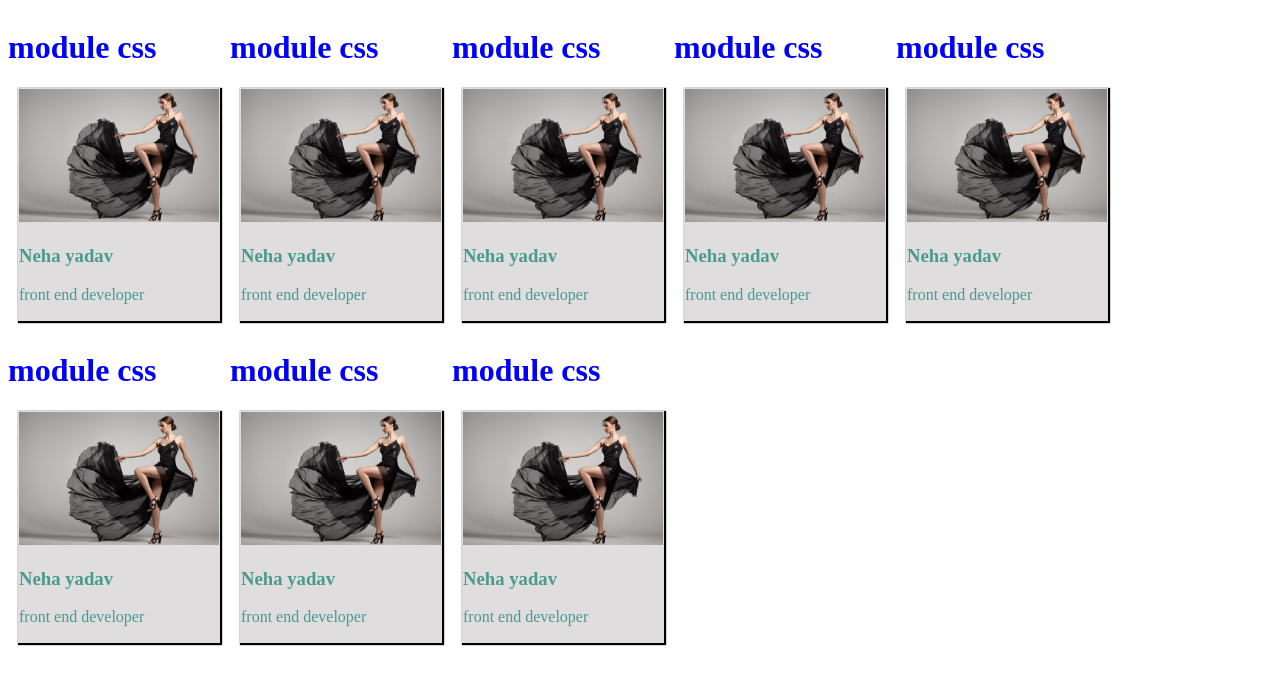
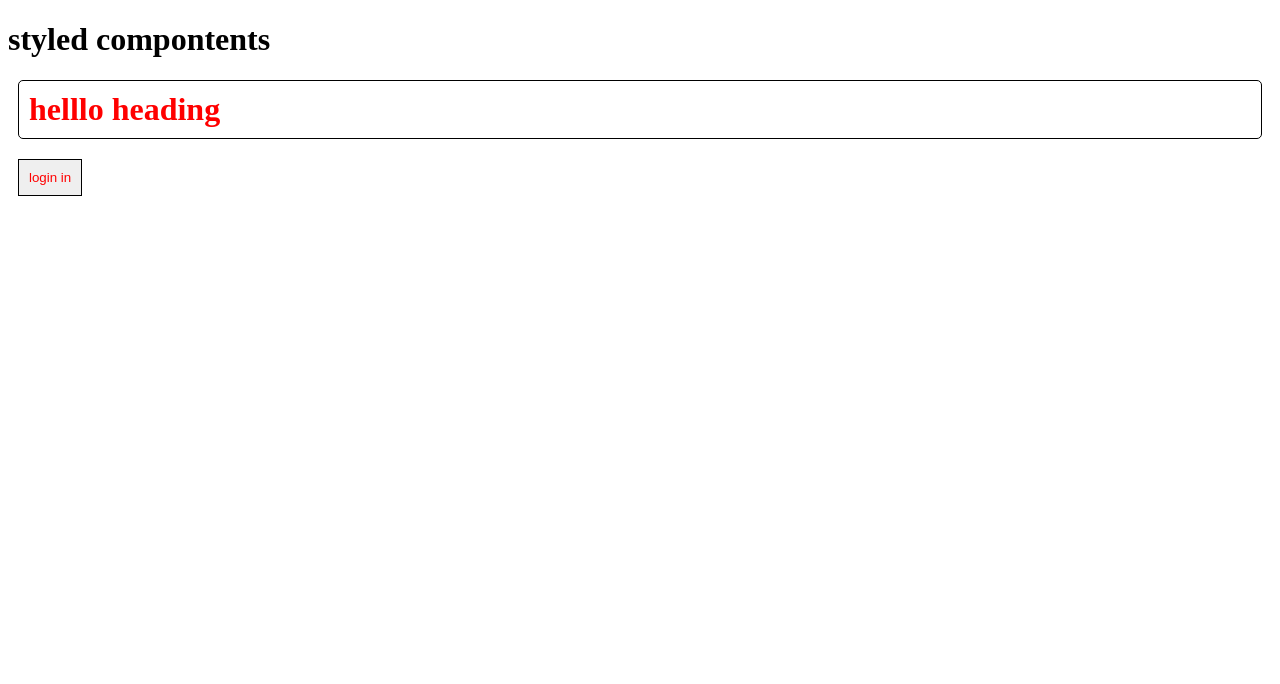
Before and after one commit to yahoowecanwork2/tic-tac-toe-, a React (Vite) app in the folder nehareact/: page / in a window 1280 px wide. Shown: the top 684 px of the page. Built offline with nearby package versions, Linux system fonts and the light colour scheme.

Commit message:
styled-component in react

```diff
--- a/nehareact/package.json
+++ b/nehareact/package.json
@@ -12,7 +12,8 @@
   },
   "dependencies": {
     "react": "^18.3.1",
-    "react-dom": "^18.3.1"
+    "react-dom": "^18.3.1",
+    "styled-components": "^6.1.19"
   },
   "devDependencies": {
     "@eslint/js": "^9.17.0",
--- a/nehareact/src/App.jsx
+++ b/nehareact/src/App.jsx
@@ -1,21 +1,13 @@
-import { useState } from "react";
-import Inline from "./inline-style";
-import Dynamic from "./dynamic-inline";
-import External from "./external-css";
-import Module from "./modulles-css";
+import Styled from "./styled-component";
+import Style from "./styled-component";
+import Component from "./styled-component";
 
 function App() {
 
   return (
-    <div style={{ display: "flex", flexWrap: "wrap" }}>
-      <Module />
-      <Module />
-      <Module />
-      <Module />
-      <Module />
-      <Module />
-      <Module />
-      <Module />
+    <div >
+      <Component />
+
 
     </div>
   )
--- /dev/null
+++ b/nehareact/src/styled-component.jsx
@@ -0,0 +1,39 @@
+import styled from "styled-components";
+
+const Heading = styled.h1`
+color:red;
+border:1px solid black;
+margin:10px;
+padding:10px;
+border-radius:5px;
+`
+const Stylebtn = styled.button({
+    color: "red",
+    border: "1px solid black",
+    margin: "10px",
+    padding: "10px",
+    bordeRadius: "5px",
+
+})
+
+
+
+function Component() {
+
+
+
+
+
+
+    return (
+        <div >
+
+            <h1>styled compontents</h1>
+            <Heading>helllo heading</Heading>
+
+            <Stylebtn>login in</Stylebtn>
+
+        </div>
+    )
+}
+export default Component;
```
Also changed, not shown: 1 other file (tests, documents, lock files or other folders).
